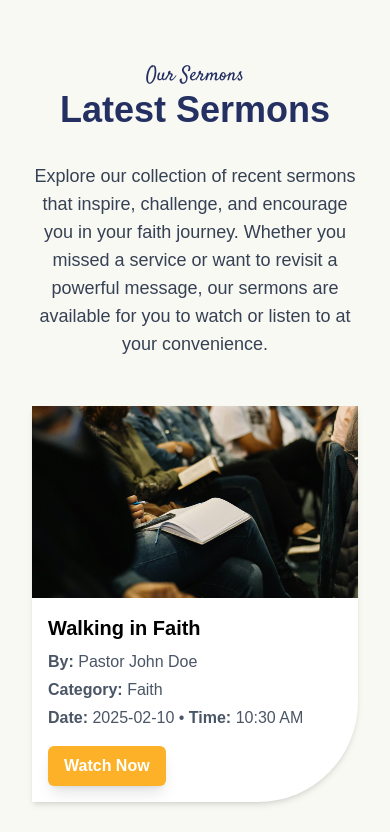
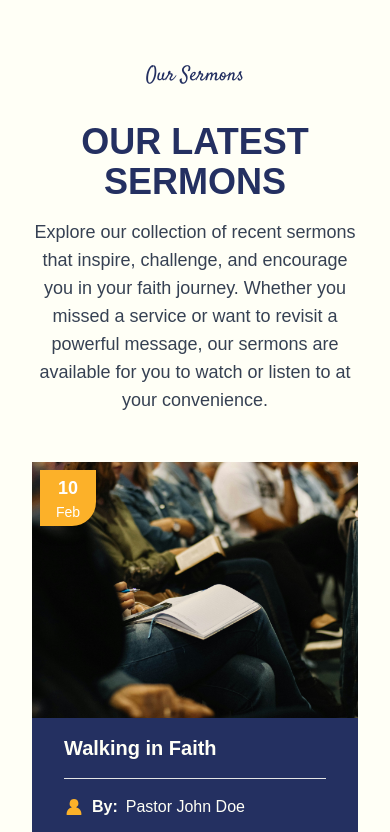
Before and after one commit to geofrey254/newman_ministries, a Next.js app: page / in a window 390 px wide. Shown: the part 3240-4072 px from the top of the page. Built offline with nearby package versions, Linux system fonts and the light colour scheme; a web font is replaced by a local one.

Commit message:
Finished sermons section

```diff
--- a/src/components/Homepage/Sermons.tsx
+++ b/src/components/Homepage/Sermons.tsx
@@ -1,6 +1,10 @@
 import React from 'react'
 import { Satisfy } from 'next/font/google'
 import Image from 'next/image'
+import { GoPersonFill } from 'react-icons/go'
+import { IoMdPricetag } from 'react-icons/io'
+import { IoCalendarSharp } from 'react-icons/io5'
+import Link from 'next/link'
 
 const satisfy = Satisfy({
   subsets: ['latin'],
@@ -44,14 +48,14 @@ const sermons = [
 
 export default function Sermons() {
   return (
-    <section>
-      <div className="px-8 py-16 flex flex-col justify-center items-center bg-[#f9f9f4] w-full relative">
-        <div className="flex justify-center items-center gap-2 text-xl text-[#243061]">
+    <section className='flex items-center justify-center px-8 py-16 bg-[#fffff6]'>
+      <div className="flex flex-col justify-center items-center w-full relative">
+        <div className="flex justify-center items-center mb-8 text-xl text-[#243061]">
           <h3 className={`${satisfy.className}`}>Our Sermons</h3>
         </div>
 
-        <h2 className="text-4xl md:text-5xl font-bold mb-8 text-center text-[#243061]">
-          Latest Sermons
+        <h2 className="text-4xl md:text-5xl font-bold mb-4 text-center text-[#243061] uppercase">
+          Our Latest Sermons
         </h2>
 
         <p className="max-w-2xl text-center text-lg text-gray-700 mb-12">
@@ -63,8 +67,8 @@ export default function Sermons() {
         {/* Sermons Grid */}
         <div className="grid grid-cols-1 md:grid-cols-3 gap-8 w-full max-w-6xl">
           {sermons.map((sermon) => (
-            <div key={sermon.id} className="bg-white rounded-br-[100px] shadow-md overflow-hidden">
-              <div className="h-48 bg-gray-200 flex items-center justify-center">
+            <div key={sermon.id} className="bg-white rounded-br-[80px] overflow-hidden relative">
+              <div className="h-64 bg-gray-200 flex items-center justify-center">
                 {sermon.image ? (
                   <Image
                     width={400}
@@ -78,24 +82,46 @@ export default function Sermons() {
                 )}
               </div>
 
-              <div className="p-4">
-                <h3 className="text-xl font-semibold mb-2">{sermon.title}</h3>
-                <p className="text-gray-600 mb-1">
+              <div className="p-4 bg-[#243061] px-8 flex flex-col gap-2 h-full">
+                <h3 className="text-xl font-semibold mb-2 text-[#fffff6]">{sermon.title}</h3>
+                <hr className='mb-2'/>
+                <p className="text-[#fffff6] mb-1 flex items-center gap-2">
+                  <span>
+                    <GoPersonFill className='text-[#fcb129]' size={20}/>
+                  </span>
                   <strong>By:</strong> {sermon.preacher}
                 </p>
-                <p className="text-gray-600 mb-1">
+                <p className="text-[#fffff6] mb-1 flex items-center gap-2">
+                  <span>
+                    <IoMdPricetag className='text-[#fcb129]' size={20}/>
+                  </span>
                   <strong>Category:</strong> {sermon.category}
                 </p>
-                <p className="text-gray-600 mb-4">
-                  <strong>Date:</strong> {sermon.date} • <strong>Time:</strong> {sermon.time}
+                <p className="text-[#fffff6] mb-4 flex items-center gap-2">
+                  <span>
+                    <IoCalendarSharp className='text-[#fcb129]' size={20}/>
+                  </span>
+                  <strong>Date:</strong> {sermon.date}
                 </p>
+              </div>
 
-                <button className="bg-[#fcb129] hover:bg-[#1e254b] text-white font-semibold py-2 px-4 rounded-sm shadow-lg transition duration-300">
-                  Watch Now
-                </button>
+              {/* floating date label with bg */}
+              <div className="absolute top-2 left-2 bg-[#fcb129] text-white rounded-br-3xl w-14 h-14 flex flex-col justify-center items-center shadow-lg">
+                <h3 className="text-lg font-bold">{new Date(sermon.date).toLocaleString('default', { day: '2-digit' })}</h3>
+                <p className="text-sm">{new Date(sermon.date).toLocaleString('default', { month: 'short' })}</p>
               </div>
             </div>
           ))}
+        </div>
+
+        {/* view more link */}
+        <div className="mt-12">
+          <Link
+            href="#"
+            className="bg-[#243061] hover:bg-[#1e254b] text-white font-semibold py-4 px-6 rounded-sm shadow-lg transition duration-300"
+          >
+            View More Sermons
+          </Link>
         </div>
       </div>
     </section>
```
